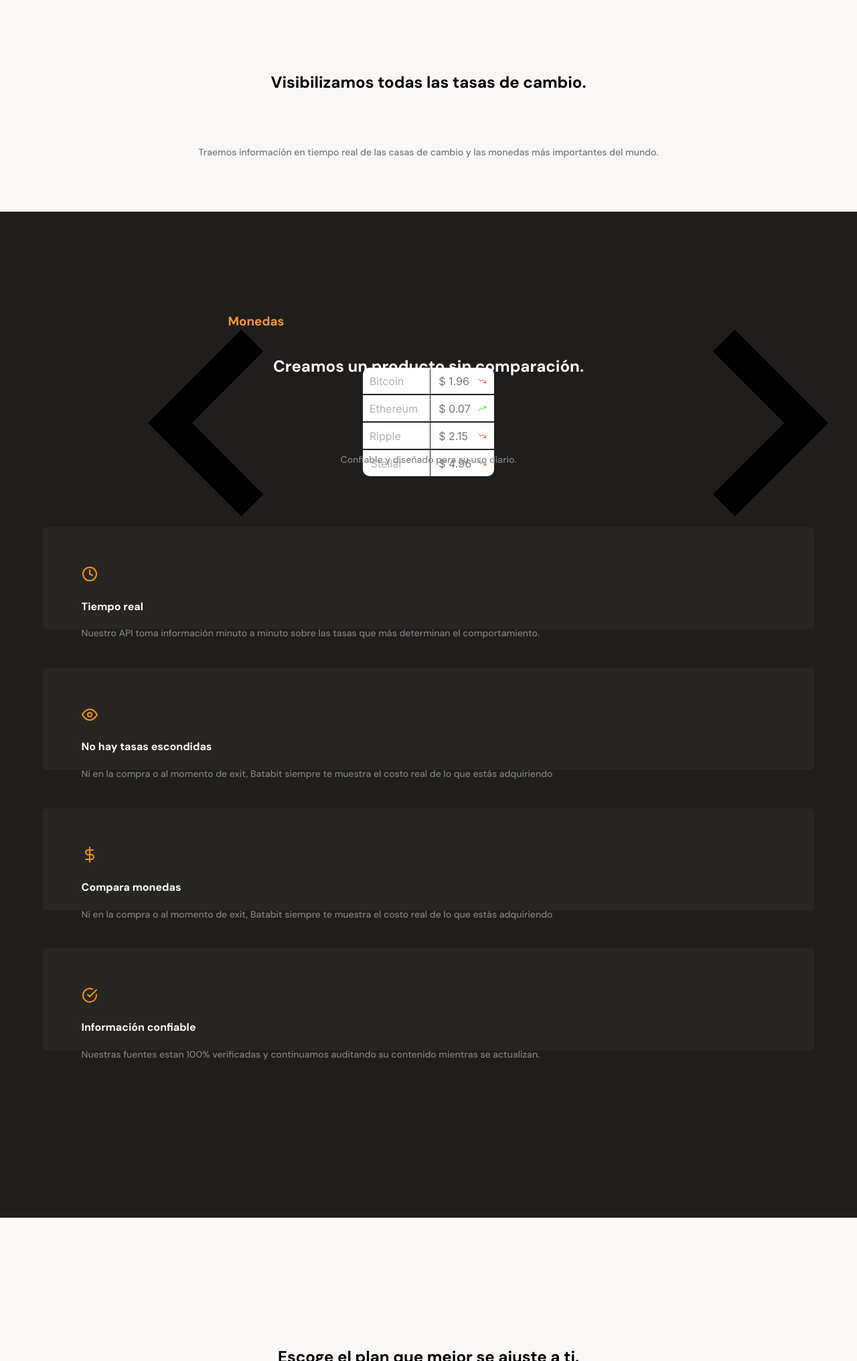
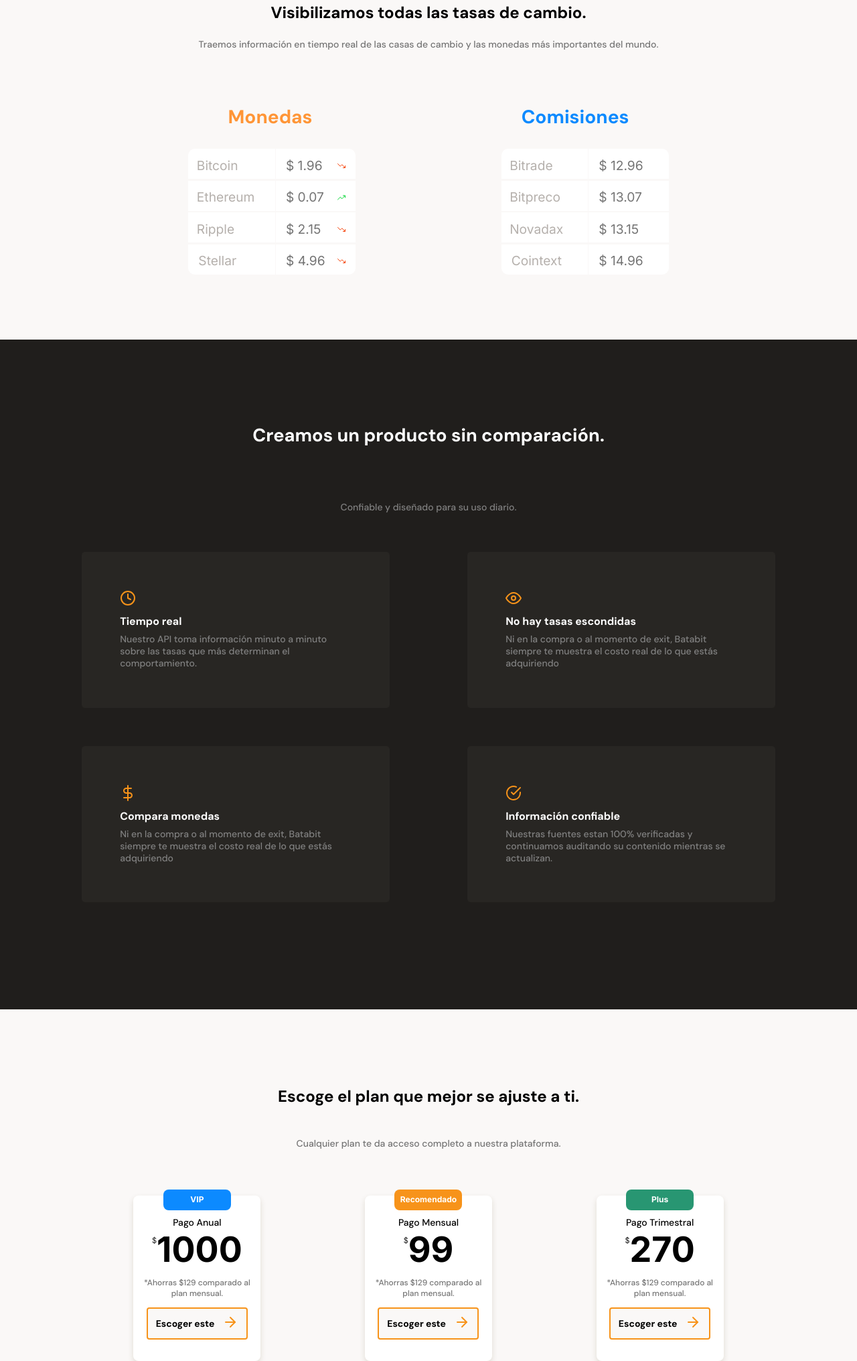
Before and after one commit to santiagomunoz15/Batabit, a plain HTML site: page index.html in a window 1280 px wide. Shown: the part 768-2800 px from the top of the page at 67% size. Drawn offline with Linux system fonts and the light colour scheme.

Commit message:
Version 2

```diff
--- /dev/null
+++ b/css/desktop.css
@@ -0,0 +1,141 @@
+
+@media (min-width: 750px) {
+
+.header-logo-container {
+    padding: 5% 0;
+}
+
+.header-logo {
+    height: 60px;
+    width: 250px;
+}
+
+.header-h2 {
+    font-size: 1.8rem;
+}
+
+.header-button {
+    margin-top: 80px;
+}
+
+header {
+    height: 415px;
+}
+
+.section1 {
+    height: auto;
+    padding-bottom: 7%;
+}
+
+.section1-image-container {
+    padding: 7%;
+}
+
+.section1-p {
+    padding-top: 2%;
+    padding-bottom: 6%;
+}
+
+.prices-monedas-title, .prices-comisiones-title {
+    display: inline-flex;
+    margin-left: 0;
+}
+
+.prices-titles {
+    text-align-last: justify;
+    margin: 1% 24%;
+    font-size: 1.5rem;
+}
+
+.prices {
+    margin: 5% 0;
+}
+
+.monedas {
+    margin-bottom: 5px;
+    font-size: 1.2rem;
+    justify-content: space-evenly;
+}
+
+.prices-monedas {
+    display: inline-block;
+}
+
+.prices-comisiones {
+    display: inline-block;
+}
+
+.prices-grid {
+    display: flex;
+}
+
+.prices-grid-p1, .prices-grid-p1-top-left, .prices-grid-p1-bottom-left {
+    height: 45px;
+    width: 130px;
+}
+
+.prices-grid-p2, .prices-grid-p2-top-right, .prices-grid-p2-bottom-right {
+    height: 45px;
+    width: 120px;
+}
+
+.left-arrow-container, .right-arrow-container {
+    display: none;
+}
+
+.section2 {
+    padding: 8% 5%;
+}
+
+.section2 h1 {
+    font-size: 1.7rem;
+}
+
+#section2-p {
+    margin: 5% 0;
+}
+
+.section2-div-container {
+    justify-content: space-around;
+    display: flex;
+    flex-wrap: wrap;
+}
+
+.section2-div {
+    width: 40%;
+    height: 110%;
+}
+
+.section3 {
+    padding: 8% 5%;
+    height: auto;
+}
+
+.section3 h1 {
+    font-size: 1.5rem;
+}
+
+#section3-p {
+    padding-top: 3%;
+    padding-bottom: 6%;
+}
+
+.plans {
+    margin: 0 5%;
+    justify-content: space-around;
+}
+
+.plan1 {
+    opacity: 1;
+}
+
+.plan3 {
+    opacity: 1;
+}
+
+.plan1-3-container {
+    display: block;
+    justify-content: center;
+}
+
+}
--- a/css/style.css
+++ b/css/style.css
@@ -1,6 +1,7 @@
 * {
     margin: 0;
     box-sizing: border-box;
+    scroll-behavior: smooth;
 }
 
 header {
@@ -16,6 +17,7 @@ header {
 .header-logo-container {
     margin: 0 auto;
     padding: 10% 0;
+    transition: 1s;
 }
 
 .header-h2 {
@@ -43,13 +45,16 @@ header {
     display: flex;
     justify-content: space-evenly;
     align-items: center;
+    text-decoration: none;
+    color: black;
+    font-size: 14px;
+    transition: .5s;
 }
 
 .section1 {
     font-family: 'DM Sans';
     background: #FAF8F7;;
     padding: 0 5%;
-    text-align: center;
     height: 750px;
 }
 
@@ -59,47 +64,62 @@ header {
     justify-content: center;
 }
 
+.section1 h1 {
+    text-align: center;
+}
+
 .section1-p {
     color: #757575;
     padding-top: 7%;
-    padding-bottom: 20%;
+    padding-bottom: 12%;
     font-weight: 500;
     font-size: 14px;
+    text-align: center;
 }
 
-.section1-prices-grid-right {
+.prices-grid-right {
     display: flex;
 }
 
-.section1-monedas {
+.monedas {
     display: flex;
     justify-content: space-around;
     margin-bottom: 40px;
 }
 
-.section1-left-arrow-container {
+.left-arrow-container {
     display: flex;
     align-content: center;
 }
 
-.section1-right-arrow-container {
+.right-arrow-container {
     display: flex;
     align-content: center;
 }
 
-.section1-prices {
+.prices {
     margin: 5% 0;
     font-family: 'Inter', sans-serif;
     font-weight: 400;
 }
 
-.section1-h3 {
+.prices-monedas-title {
     color:  #FF9536;
     margin-left: 24%;
     text-align: left;
+    margin-bottom: 3%;
 }
 
-.section1-prices-grid {
+.prices-comisiones-title {
+    display: none;
+    color: #0C8AFF;
+}
+
+.prices-comisiones {
+    display: none;
+}
+
+.prices-grid {
     margin-bottom: 1%;
     display: flex;
     justify-content: center;
@@ -107,7 +127,7 @@ header {
     font-family: 'Inter', sans-serif;
 }
 
-.section1-prices-grid-p1 {
+.prices-grid-p1 {
     margin-right: .5%;
     height: 39px;
     width: 101px;
@@ -116,7 +136,7 @@ header {
     padding: 5% 5%;
 }
 
-.section1-prices-grid-p1-top-left {
+.prices-grid-p1-top-left {
     margin-right: .5%;
     height: 39px;
     width: 101px;
@@ -126,7 +146,7 @@ header {
     border-top-left-radius: 10px;
 }
 
-.section1-prices-grid-p1-bottom-left {
+.prices-grid-p1-bottom-left {
     margin-right: .5%;
     height: 39px;
     width: 101px;
@@ -136,7 +156,7 @@ header {
     border-bottom-left-radius: 10px;
 }
 
-.section1-prices-grid-p2 {
+.prices-grid-p2 {
     width: 95px;
     height: 39px;
     background: #FFF;
@@ -146,7 +166,7 @@ header {
     justify-content: space-between;
 }
 
-.section1-prices-grid-p2-top-right {
+.prices-grid-p2-top-right {
     width: 95px;
     height: 39px;
     background: #FFF;
@@ -157,7 +177,7 @@ header {
     justify-content: space-between;
 }
 
-.section1-prices-grid-p2-bottom-right {
+.prices-grid-p2-bottom-right {
     width: 95px;
     height: 39px;
     background: #FFF;
@@ -211,9 +231,10 @@ header {
     overflow: hidden;
 }
 
-.section3 h1 {
+#section3-h1 {
     text-align: center;
     font-family: 'DM Sans', sans-serif;
+    padding: 1% 2%;
 }
 
 #section3-p {
@@ -223,9 +244,10 @@ header {
     color: #757575;
     text-align: center;
     font-family: 'DM Sans';
+    padding: 6% 3%;
 }
 
-.section3-plans {
+.plans {
     margin: 0 -30%;
     display: flex;
     justify-content: space-around;
@@ -233,17 +255,21 @@ header {
     font-family: 'DM Sans', sans-serif;
 }
 
-.section3-plan1 {
+.plan1-3-container {
+    display: none;
+}
+
+.plan1 {
     border-radius: 8px;
     width: 190px;
     height: 247px;
     background: #FFF;
     opacity: .8;
     box-shadow: 0px 4px 8px rgba(89, 73, 30, 0.16);
-    overflow-y: hidden;
+    text-align: center;
 }
 
-.section3-plan2 {
+.plan2 {
     text-align: center;
     border-radius: 8px;
     background: #FFF;
@@ -252,7 +278,20 @@ header {
     box-shadow: 0px 4px 8px rgba(89, 73, 30, 0.16);
 }
 
-.section3-plan2-recomendado {
+.plan1-title-container {
+    padding: 4% 0;
+    font-family: "Inter", sans-serif;
+    background: #0C8AFF;
+    height: 31px;
+    width: 101px;
+    border-radius: 8px;
+    font-weight: 700;
+    font-size: 12px;
+    color: #FFF;
+    margin: -5% auto 5% auto;
+}
+
+.plan2-title-container {
     padding: 4% 0;
     font-family: "Inter", sans-serif;
     background: #F7931A;
@@ -265,30 +304,43 @@ header {
     margin: -5% auto 5% auto;
 }
 
-.section3-plan2-price {
+.plan3-title-container {
+    padding: 4% 0;
+    font-family: "Inter", sans-serif;
+    background: #289672;
+    height: 31px;
+    width: 101px;
+    border-radius: 8px;
+    font-weight: 700;
+    font-size: 12px;
+    color: #FFF;
+    margin: -5% auto 5% auto;
+}
+
+.plans-pay {
+    font-weight: 500;
+    font-size: 14px;
+}
+
+.plans-price-container {
     display: flex;
     justify-content: center;
 }
 
-.section3-plan2-dollar {
+.plans-sign {
     margin-top: 5%;
     color: #363636;
     font-weight: 500;
     font-size: 12px;
 }
 
-.section3-plan2-99 {
+.plans-value {
     font-weight: 700;
     font-family: 'Inter', sans-serif;
     font-size: 52px;
 }
 
-.section3-plan2-pay {
-    font-weight: 500;
-    font-size: 14px;
-}
-
-.section3-plan2-save {
+.plans-save {
     margin: 5% 5% 7% 5%;
     font-size: 12px;
     font-weight: 500;
@@ -296,7 +348,7 @@ header {
     color: #757575;
 }
 
-.section3-plan2-button {
+.plans-button {
     margin: 0 auto;
     display: flex;
     border: 2px solid #F7931A;
@@ -311,14 +363,14 @@ header {
 }
 
 
-.section3-plan3 {
+.plan3 {
     box-shadow: 0px 4px 8px rgba(89, 73, 30, 0.16);
     border-radius: 8px;
     opacity: .8;
     background: #FFF;
     width: 190px;
     height: 247px;
-    overflow: hidden;
+    text-align: center;
 }
 
 footer {
--- a/index.html
+++ b/index.html
@@ -12,6 +12,7 @@
     <link rel="preconnect" href="https://fonts.gstatic.com" crossorigin>
     <link href="https://fonts.googleapis.com/css2?family=Inter:wght@300;400;500;700&display=swap" rel="stylesheet">
     <link rel="shortcut icon" href="./assets/icons/batata.svg" type="image/x-icon">
+    <link rel="stylesheet" href="./css/desktop.css">
     <title>Batabit</title>
 </head>
 <body>
@@ -21,10 +22,10 @@
         </figure>
         <h2 class="header-h2">La próxima revolución en el intercambio de criptomonedas.</h2>
         <p class="header-p">Batabit te ayuda a navegar entre los diferentes precios y tendencias.</p>
-        <button class="header-button">
+        <a class="header-button">
             <p>Conoce Nuestros Planes</p>
             <img src="./assets/icons/down-arrow.svg" alt="">
-        </button>
+        </a>
     </header>
     <main>
         <section class="section1">
@@ -33,42 +34,45 @@
             </figure>
             <h1 class="section1-h1">Visibilizamos todas las tasas de cambio.</h1>
             <p class="section1-p">Traemos información en tiempo real de las casas de cambio y las monedas más importantes del mundo.</p>
-            <h3 class="section1-h3">Monedas</h3>
-            <div class="section1-monedas">
-            <figure class="section1-left-arrow-container">
+            <div class="prices-titles">
+                <h3 class="prices-monedas-title">Monedas</h3>
+                <h3 class="prices-comisiones-title">Comisiones</h3>
+            </div>
+            <div class="monedas">
+                <figure class="left-arrow-container">
                     <img src="./assets/icons/left-arrow.svg" alt="">
                 </figure>
-            <div class="section1-prices">
-                <div class="section1-prices-grid">
-                    <p class="section1-prices-grid-p1-top-left">Bitcoin</p>
-                    <div class="section1-prices-grid-p2-top-right">
+                    <div class="prices-monedas">
+                        <div class="prices-grid">
+                            <p class="prices-grid-p1-top-left">Bitcoin</p>
+                            <div class="prices-grid-p2-top-right">
                                 <p>$ 1.96</p>
                                 <figure>
                                     <img src="./assets/icons/trending-down.svg" alt="">
                                 </figure>
                             </div>
                         </div>
-                <div class="section1-prices-grid">
-                    <p class="section1-prices-grid-p1">Ethereum</p>
-                    <div class="section1-prices-grid-p2">
+                        <div class="prices-grid">
+                            <p class="prices-grid-p1">Ethereum</p>
+                            <div class="prices-grid-p2">
                                 <p>$ 0.07 </p>
                                     <figure>
                                         <img src="./assets/icons/trending-up.svg" alt="">
                                     </figure>
                             </div>
                         </div>
-                <div class="section1-prices-grid">
-                    <p class="section1-prices-grid-p1">Ripple</p>
-                    <div class="section1-prices-grid-p2">
+                        <div class="prices-grid">
+                            <p class="prices-grid-p1">Ripple</p>
+                            <div class="prices-grid-p2">
                                 <p>$ 2.15 </p>
                                     <figure>
                                         <img src="./assets/icons/trending-down.svg" alt="">
                                     </figure>
                             </div>
                         </div>
-                <div class="section1-prices-grid">
-                    <p class="section1-prices-grid-p1-bottom-left">Stellar</p>
-                    <div class="section1-prices-grid-p2-bottom-right">
+                        <div class="prices-grid">
+                            <p class="prices-grid-p1-bottom-left">Stellar</p>
+                            <div class="prices-grid-p2-bottom-right">
                                 <p>$ 4.96</p>
                                     <figure>
                                         <img src="./assets/icons/trending-down.svg" alt="">
@@ -76,14 +80,42 @@
                             </div>
                         </div>
                     </div>
-            <figure class="section1-right-arrow-container">
+                    <div class="prices-comisiones">
+                        <div class="prices-grid">
+                            <p class="prices-grid-p1-top-left">Bitrade</p>
+                            <div class="prices-grid-p2-top-right">
+                                <p>$ 12.96</p>
+                            </div>
+                        </div>
+                        <div class="prices-grid">
+                            <p class="prices-grid-p1">Bitpreco</p>
+                            <div class="prices-grid-p2">
+                                <p>$ 13.07</p>
+                            </div>
+                        </div>
+                        <div class="prices-grid">
+                            <p class="prices-grid-p1">Novadax</p>
+                            <div class="prices-grid-p2">
+                                <p>$ 13.15</p>
+                            </div>
+                        </div>
+                        <div class="prices-grid">
+                            <p class="prices-grid-p1-bottom-left">Cointext</p>
+                            <div class="prices-grid-p2-bottom-right">
+                            <p>$ 14.96</p>
+                            </div>
+                        </div>
+                    </div>
+                    <figure class="right-arrow-container">
                         <img src="./assets/icons/right-arrow.svg" alt="">
                     </figure>
             </div>
         </section>
+
         <section class="section2">
             <h1 class="section2-titles" id="section2-h1">Creamos un producto sin comparación.</h1>
             <p class="section2-text" id="section2-p">Confiable y diseñado para su uso diario.</p>
+            <div class="section2-div-container">
                 <div class="section2-div">
                     <img src="./assets/icons/clock.svg" alt="">
                     <p class="section2-titles">Tiempo real</p>
@@ -104,31 +136,66 @@
                     <p class="section2-titles">Información confiable</p>
                     <p class="section2-text">Nuestras fuentes estan 100% verificadas y continuamos auditando su contenido mientras se actualizan.</p>
                 </div>
+            </div>
         </section>
         <section class="section3">
-            <h1>Escoge el plan que mejor se ajuste a ti.</h1>
+            <h1 id="section3-h1">Escoge el plan que mejor se ajuste a ti.</h1>
             <p id="section3-p">Cualquier plan te da acceso completo a nuestra plataforma.</p>
-            <div class="section3-plans">
-                <div class="section3-plan1">
+            <div class="plans">
+                <div class="plan1">
+                    <div class="plan1-3-container">
+                        <div class="plan1-title-container">
+                            <p class="plans-title">VIP</p>
                         </div>
-                <div class="section3-plan2">
-                    <div class="section3-plan2-recomendado">
-                        <p class="section3-plan2-recomendado-p">Recomendado</p>
+                        <p class="plans-pay">Pago Anual</p>
+                        <div class="plans-price-container">
+                            <p class="plans-sign">$</p>
+                            <p class="plans-value">1000</p>
                         </div>
-                    <p class="section3-plan2-pay">Pago anual</p>
-                    <div class="section3-plan2-price">
-                        <p class="section3-plan2-dollar">$</p>
-                        <p class="section3-plan2-99">99</p>
-                    </div>
-                    <p class="section3-plan2-save">*Ahorras $129 comparado al plan mensual.</p>
-                    <div class="section3-plan2-button">
+                        <p class="plans-save">*Ahorras $129 comparado al plan mensual.</p>
+                        <div class="plans-button">
                             <p>Escoger este</p>
-                        <figure class="section3-plan2-arrow-container">
-                            <img class="section3-plan2-arrow" src="./assets/icons/orange-right-arrow.svg" alt="">
+                            <figure class="plans-arrow-container">
+                                <img class="plans-arrow" src="./assets/icons/orange-right-arrow.svg" alt="">
                             </figure>
                         </div>
                     </div>
-                <div class="section3-plan3">
+                </div>
+
+                <div data-os="" class="plan2">
+                    <div class="plan2-title-container">
+                        <p class="plans-title">Recomendado</p>
+                    </div>
+                    <p class="plans-pay">Pago Mensual</p>
+                    <div class="plans-price-container">
+                        <p class="plans-sign">$</p>
+                        <p class="plans-value">99</p>
+                    </div>
+                    <p class="plans-save">*Ahorras $129 comparado al plan mensual.</p>
+                    <div class="plans-button">
+                        <p>Escoger este</p>
+                        <figure class="plans-arrow-container">
+                            <img class="plans-arrow" src="./assets/icons/orange-right-arrow.svg" alt="">
+                        </figure>
+                    </div>
+                </div>
+                <div class="plan3">
+                    <div class="plan1-3-container">
+                        <div class="plan3-title-container">
+                            <p class="plans-title">Plus</p>
+                        </div>
+                        <p class="plans-pay">Pago Trimestral</p>
+                        <div class="plans-price-container">
+                            <p class="plans-sign">$</p>
+                            <p class="plans-value">270</p>
+                        </div>
+                        <p class="plans-save">*Ahorras $129 comparado al plan mensual.</p>
+                        <div class="plans-button">
+                            <p>Escoger este</p>
+                            <figure class="plans-arrow-container">
+                                <img class="plans-arrow" src="./assets/icons/orange-right-arrow.svg" alt="">
+                            </figure>
+                    </div>
                 </div>
             </div>
         </section>
```
Lines whose indentation alone changed are shown as unchanged.
